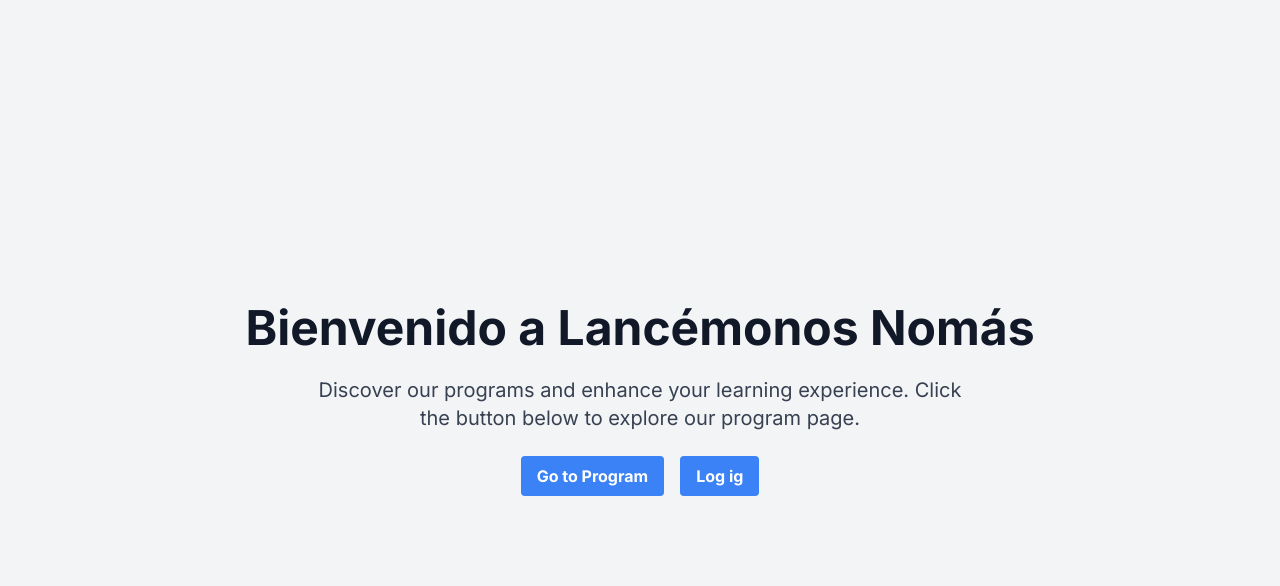
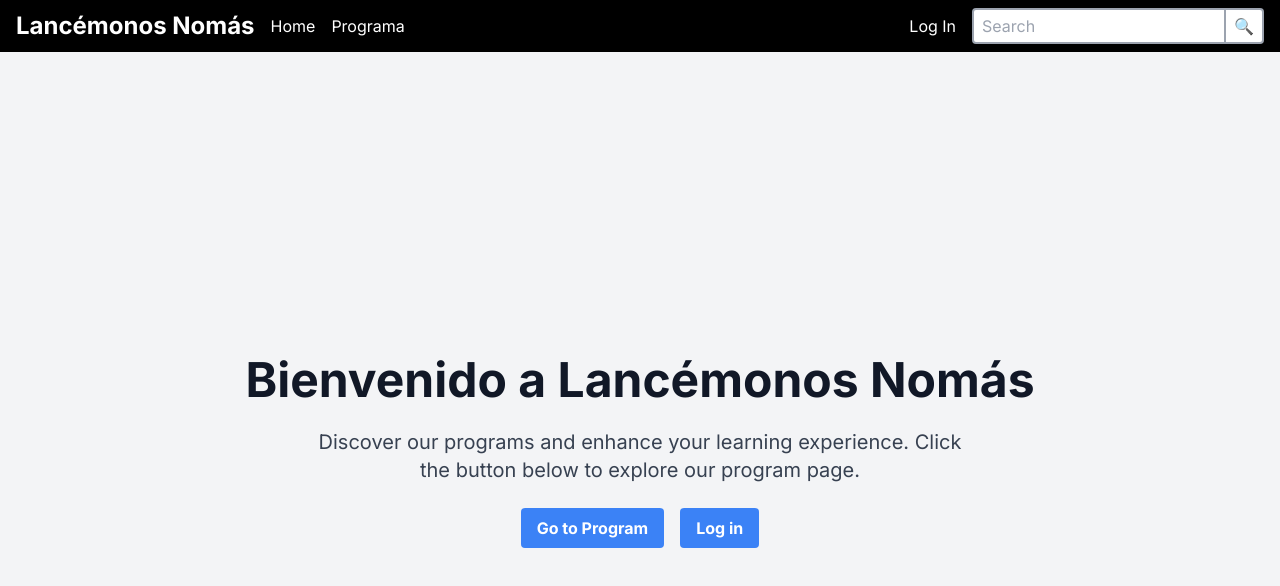
Before and after one commit to Arcturus91/lancemonos-client, a Next.js app: page / in a window 1280 px wide. Shown: the top 586 px of the page. Built offline with nearby package versions, Linux system fonts and the light colour scheme.

Commit message:
add landing and navbar

```diff
--- /dev/null
+++ b/src/app/components/Navbar.tsx
@@ -0,0 +1,41 @@
+import React from "react";
+import Link from "next/link";
+
+const Navbar: React.FC = () => {
+  return (
+    <nav className="bg-black text-white">
+      <div className="container-nav mx-auto px-4 py-2 flex items-center justify-between">
+        <div className="flex items-center space-x-4">
+          <div className="text-2xl font-bold">
+            <Link href="/" className="text-white">
+              Lancémonos Nomás
+            </Link>
+          </div>
+          <Link href="/" className="text-white hover:text-gray-400">
+            Home
+          </Link>
+          <Link href="/programa" className="text-white hover:text-gray-400">
+            Programa
+          </Link>
+        </div>
+        <div className="flex items-center space-x-4">
+          <Link href="/auth" className="text-white hover:text-gray-400">
+            Log In
+          </Link>
+          <div className="relative">
+            <input
+              type="text"
+              placeholder="Search"
+              className="px-2 py-1 rounded-l border-2 border-gray-400 text-black"
+            />
+            <button className="bg-white text-black px-2 py-1 border-2 border-gray-400 border-l-0 rounded-r">
+              🔍
+            </button>
+          </div>
+        </div>
+      </div>
+    </nav>
+  );
+};
+
+export default Navbar;
--- a/src/app/globals.css
+++ b/src/app/globals.css
@@ -22,10 +22,6 @@ p {
   @apply text-xl text-gray-700 mb-6 text-center max-w-2xl;
 }
 
-a {
-  @apply bg-blue-500 text-white py-2 px-4 rounded-lg hover:bg-blue-600 transition duration-300;
-}
-
 .sidebar {
   @apply w-72 bg-white shadow-md p-4;
 }
@@ -45,3 +41,22 @@ a {
 .video-player iframe {
   @apply w-full h-96;
 }
+
+
+input[type="email"],
+input[type="password"] {
+  @apply shadow appearance-none border rounded w-full py-2 px-3 text-gray-700 leading-tight focus:outline-none focus:ring-2 focus:ring-blue-500 focus:border-transparent;
+}
+
+button[type="submit"] {
+  @apply bg-blue-500 hover:bg-blue-600 text-white font-bold py-2 px-4 rounded focus:outline-none focus:ring-2 focus:ring-blue-500 focus:ring-opacity-50;
+}
+
+
+nav {
+  @apply bg-black text-white;
+}
+
+.container-nav {
+  @apply mx-auto px-4 py-2;
+}
--- a/src/app/layout.tsx
+++ b/src/app/layout.tsx
@@ -1,6 +1,7 @@
 import type { Metadata } from "next";
 import { Inter } from "next/font/google";
 import "./globals.css";
+import Navbar from "./components/Navbar";
 
 const inter = Inter({ subsets: ["latin"] });
 
@@ -16,7 +17,10 @@ export default function RootLayout({
 }>) {
   return (
     <html lang="en">
-      <body className={inter.className}>{children}</body>
+      <body className={inter.className}>
+        <Navbar />
+        {children}
+      </body>
     </html>
   );
 }
--- a/src/app/page.tsx
+++ b/src/app/page.tsx
@@ -21,7 +21,7 @@ const LandingPage: React.FC = () => {
           href="/auth"
           className="bg-blue-500 hover:bg-blue-600 text-white font-bold py-2 px-4 mx-2 rounded focus:outline-none focus:shadow-outline"
         >
-          Log ig
+          Log in
         </a>
       </div>
     </div>
```
